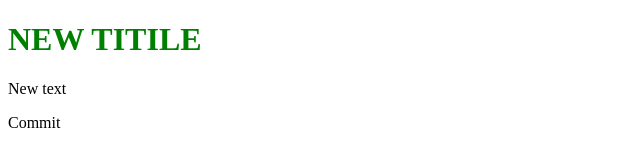
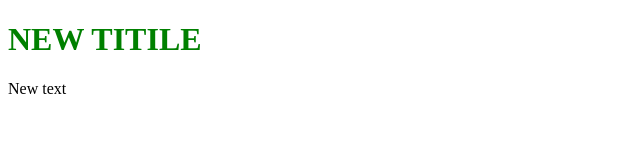
Before and after one commit to gresnn/gitproject, a plain HTML site: page index.html in a window 1280 px wide. Shown: the full height of the page, 0-640 px from the left. Drawn offline with Linux system fonts and the light colour scheme.

Commit message:
Revert "added span"
This reverts commit f51045f90571c7e10d406840e03e1061d9f21580.

```diff
--- a/index.html
+++ b/index.html
@@ -9,7 +9,6 @@
 <body>
 <h1>NEW TITILE</h1>
 <p>New text</p>
-<span>Commit</span>
 <script type="text/javascript" src="src/script.js"></script>
 </body>
 </html>
```
